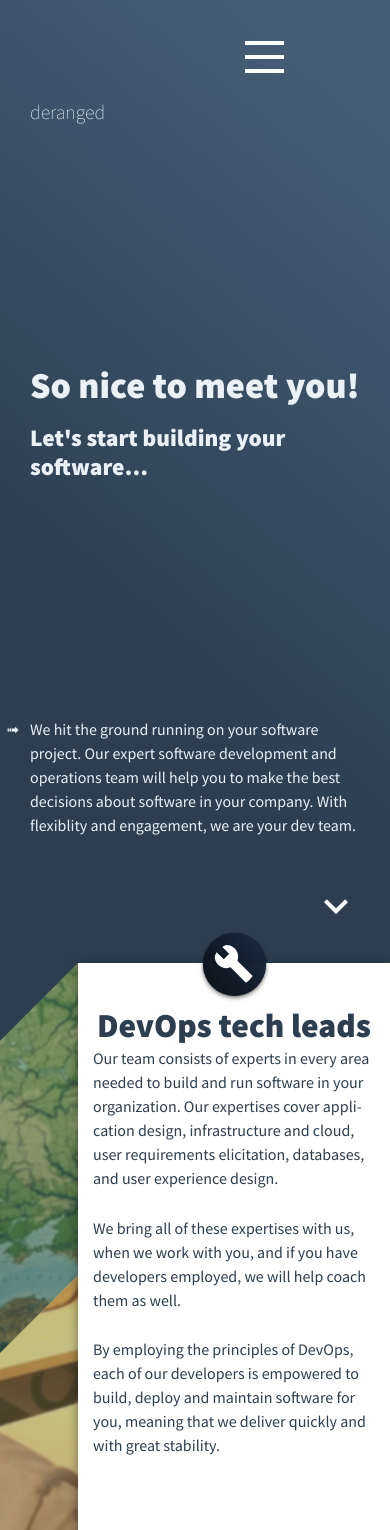
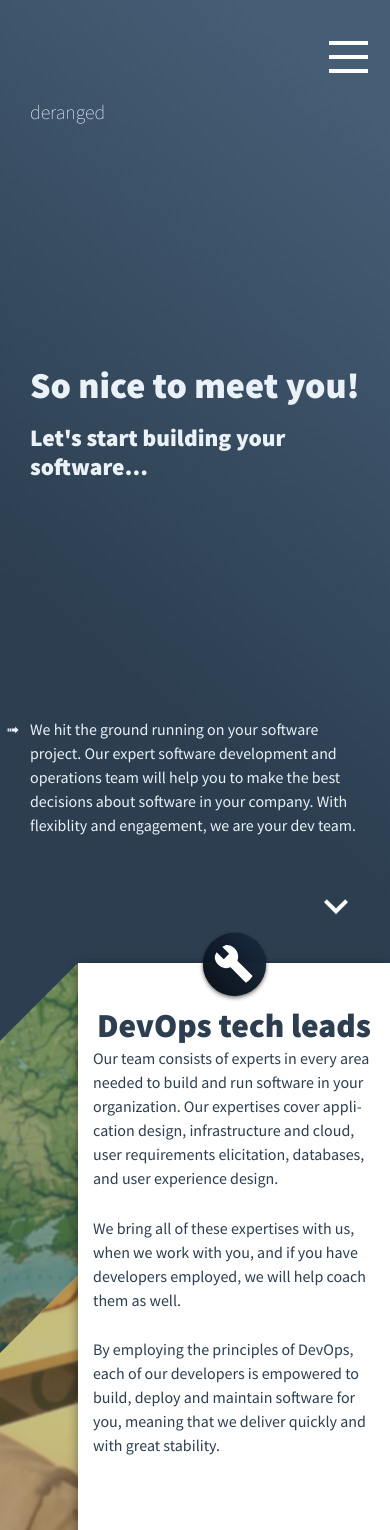
Before and after one commit to derangeddk/deranged.dk, a Jekyll site: the page built from index.html, in a window 390 px wide. Shown: the top 1530 px of the page. Built offline with Jekyll 4.4.1, drawn with Linux system fonts in a browser that asks for light colours; some web fonts are replaced; comment, search, counter and statistics services are not loaded.

Commit message:
Adjust nav-toggl position on mobile

```diff
--- a/_sass/overlay_nav.scss
+++ b/_sass/overlay_nav.scss
@@ -90,12 +90,16 @@ nav.overlay {
 #main-nav-toggle {
   position: absolute;
   top: 40px;
-  right: 100px;
+  right: 1rem;
   font-size: 36px;
   z-index: 100;
   background: transparent;
   border-width: 0;
   cursor: pointer;
+
+  @media(min-width: 768px) {
+    right: 100px;
+  }
 
   .icon-bar {
    background: white;
```
